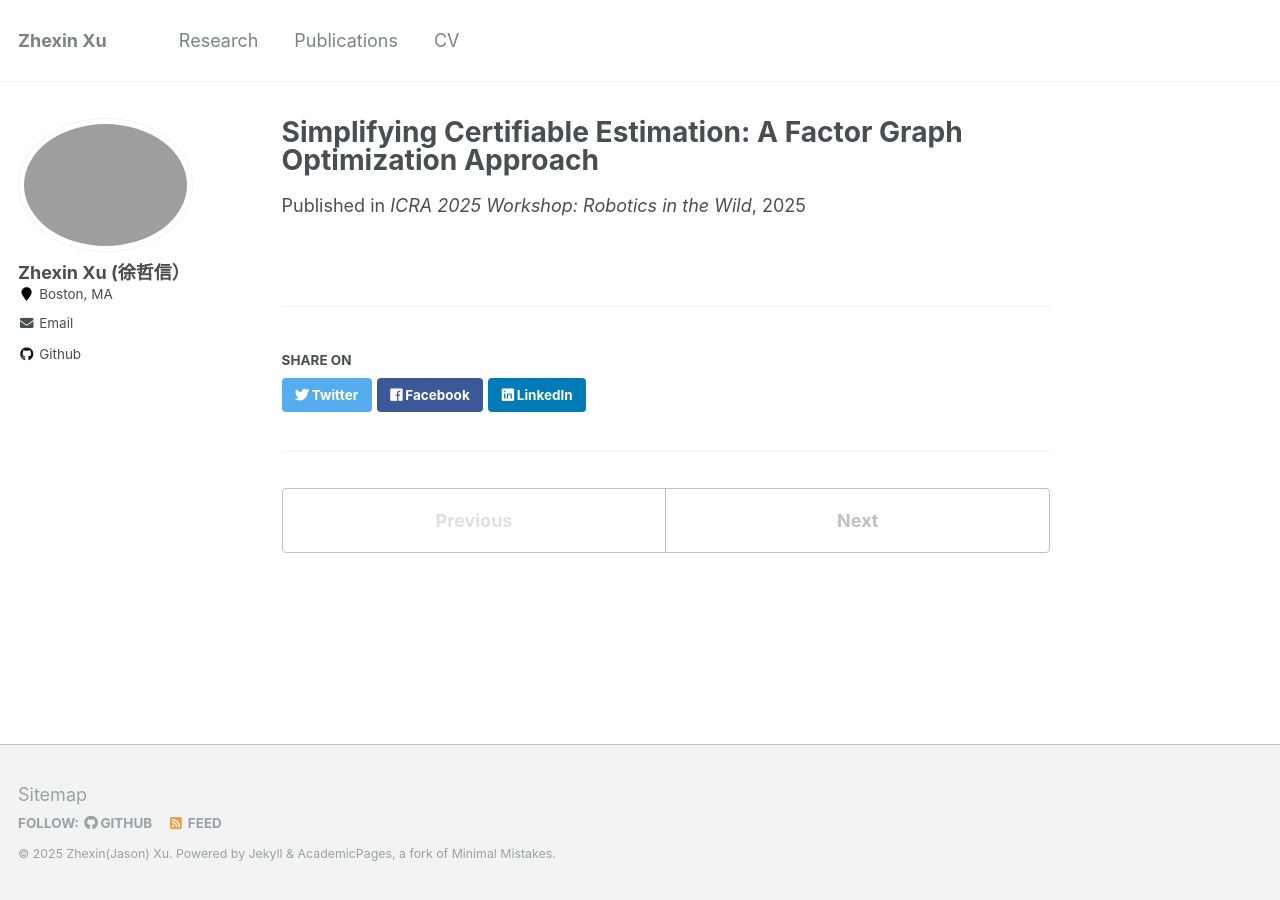
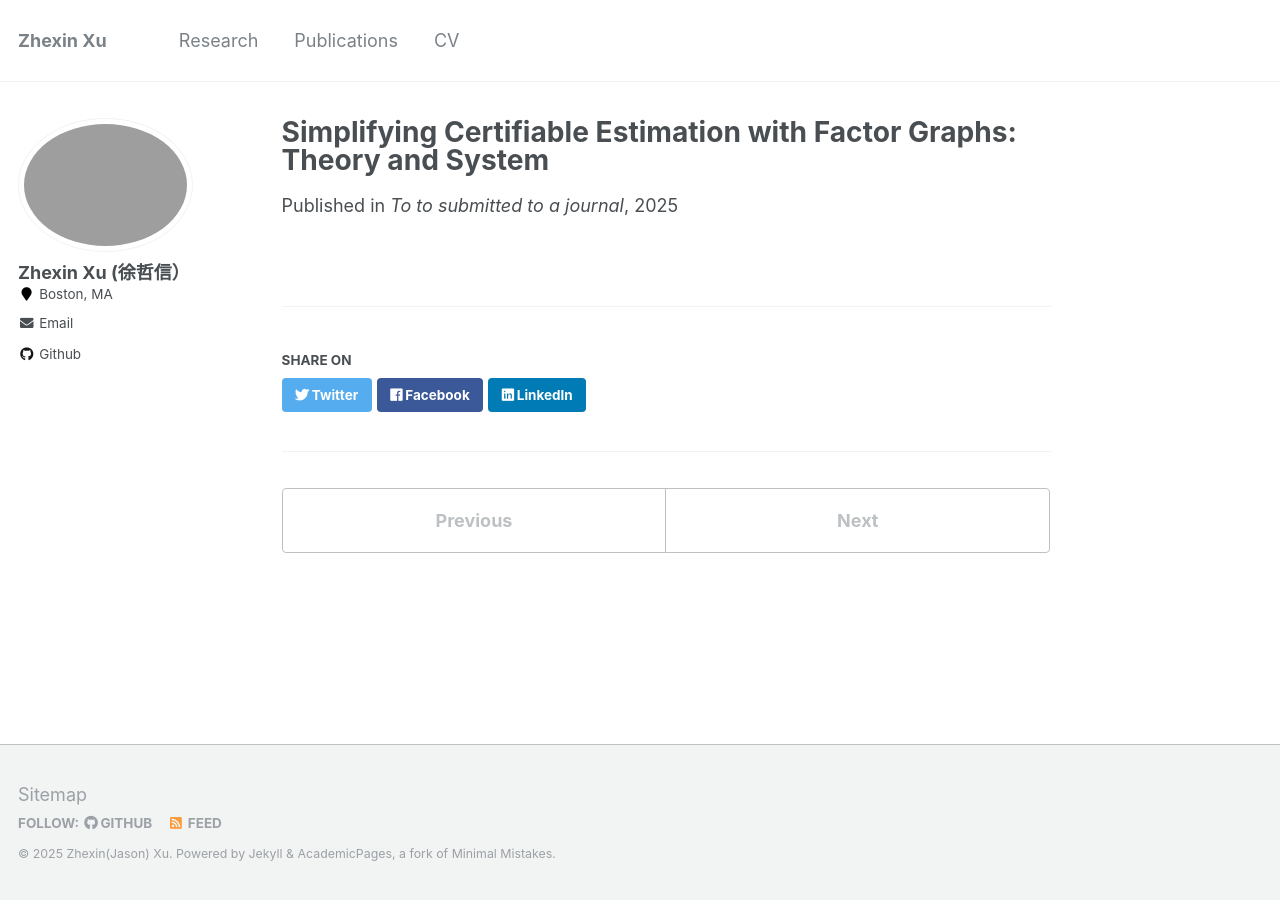
Before and after one commit to zhexin1904/zhexin1904.github.io, a Jekyll site: the page built from _publications/2025-Xu-Certi-FGO.md, in a window 1280 px wide. Built offline with Jekyll 4.4.1, drawn with Linux system fonts in a browser that asks for light colours; part of the change alters nothing that is shown.

Commit message:
Add publication

```diff
--- a/_publications/2025-Xu-Certi-FGO-workshop.md
+++ b/_publications/2025-Xu-Certi-FGO-workshop.md
@@ -19,10 +19,10 @@ school: "N/A"
 awards: ""
 notes: ""
 include_on_website: true
-image: "2025-Xu-Certi-FGO-1.png"
+image: "2025-Xu-Certi-FGO-Workshop.png"
 links_to_code: "https://github.com/NEU-RAL/CertifiableFactors"
 links_to_video: ""
 links_to_website: ""
 collection: publications
-permalink: /publication/2025-Xu-Certi-FGO
+permalink: /publication/2025-Xu-Certi-FGO-workshop
 ---
--- /dev/null
+++ b/_publications/2025-Xu-Certi-FGO.md
@@ -0,0 +1,28 @@
+---
+title: "Simplifying Certifiable Estimation with Factor
+Graphs: Theory and System"
+authors: "Zhexin Xu, Nikolas R. Sanderson, Hanna Zhang, and David M. Rosen"
+venue: "To to submitted to a journal"
+year: "2025"
+status: "under review, arxiv link will be added soon"
+arxiv: "To be released soon"
+official_link: "To be released soon"
+doi: ""
+volume: "N/A"
+number: "N/A"
+pages: ""
+publisher: ""
+month: ""
+address: ""
+type: "journal"
+school: "N/A"
+awards: ""
+notes: ""
+include_on_website: true
+image: "2025-Xu-Certi-FGO-1.png"
+links_to_code: "To be released soon"
+links_to_video: ""
+links_to_website: ""
+collection: publications
+permalink: /publication/2025-Xu-Certi-FGO
+---
```
Also changed, not shown: images/publications/2025-Xu-Certi-FGO-Workshop.png (added).
